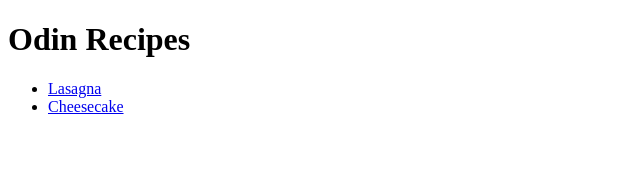
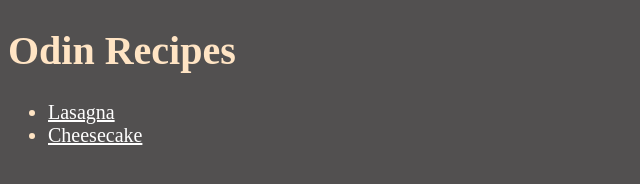
Before and after one commit to bonz3297/odin-recipes, a plain HTML site: page index.html in a window 1280 px wide. Shown: the whole page, without its empty margins (0-640 px from the left). Drawn offline with Linux system fonts and the light colour scheme.

Commit message:
Add little bit CSS

```diff
--- a/index.html
+++ b/index.html
@@ -4,6 +4,7 @@
 <head>
   <meta charset="utf-8">
   <title>Recipes</title>
+  <link rel="stylesheet" href="style.css">
 </head>
 
 <body>
--- /dev/null
+++ b/style.css
@@ -0,0 +1,9 @@
+body {
+	background-color: rgb(82, 80, 80);
+	color: bisque;
+	font-size: 20px;
+}
+
+a {
+	color: white;
+}
```
Also changed, not shown: recipes/cheesecake.html (+1 -0 lines), recipes/lasagna.html (+1 -0 lines).
